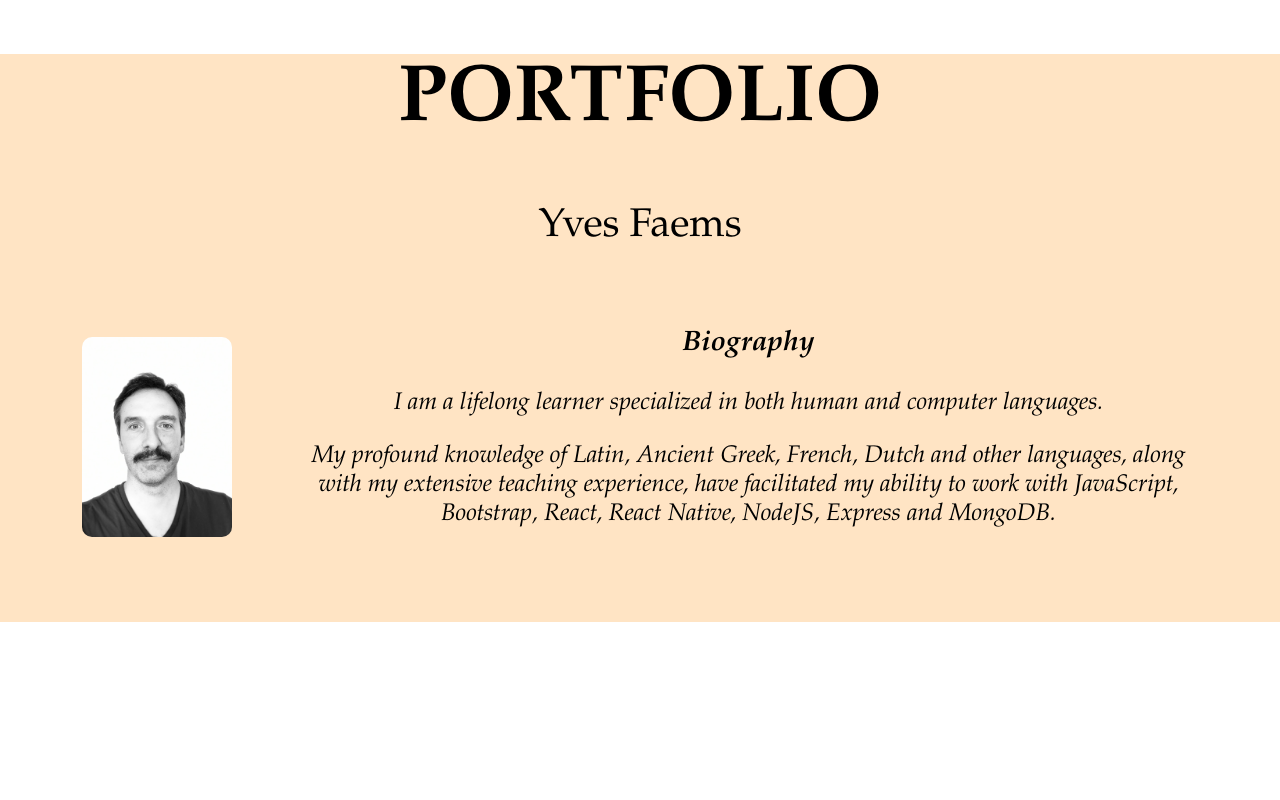
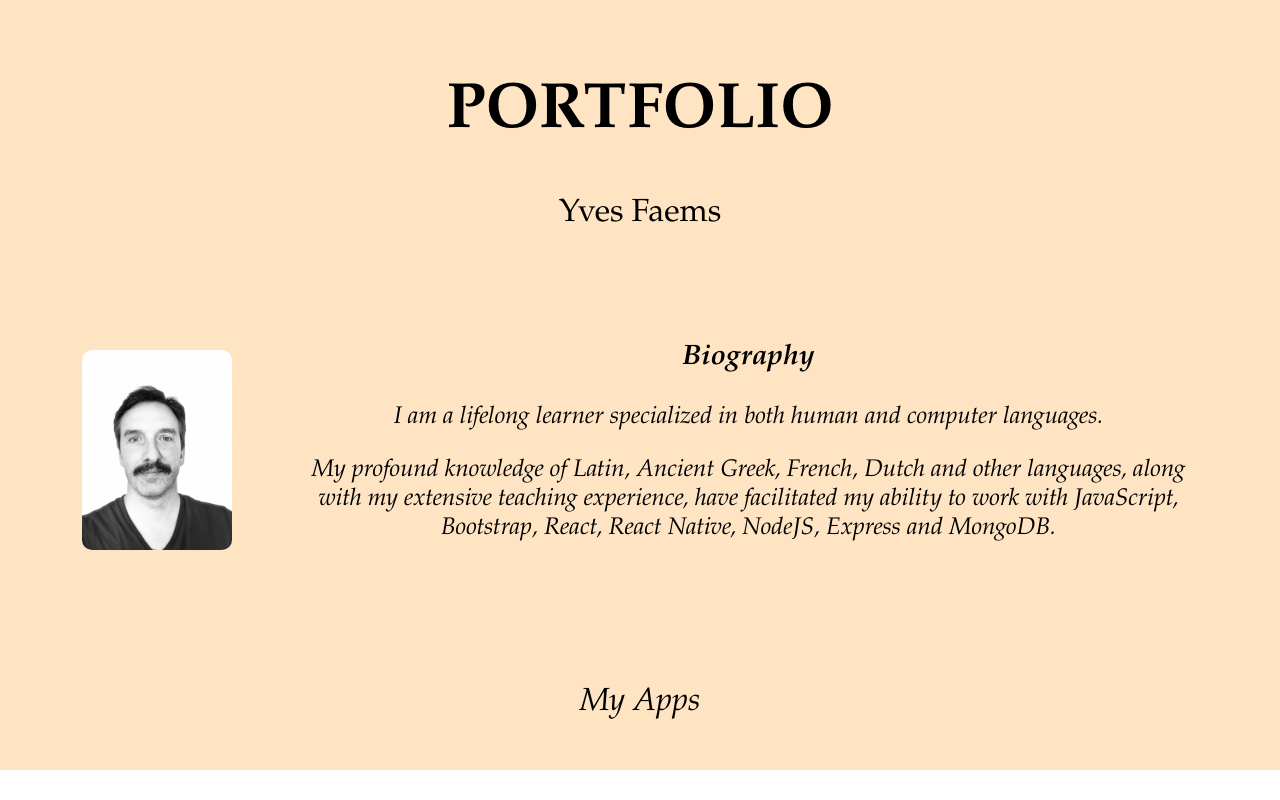
Before and after one commit to Qasper1974/Yves-Faems-portfolio, a React (Create React App) app: page / in a window 1280 px wide. Built offline with nearby package versions, Linux system fonts and the light colour scheme.

Commit message:
bio update

```diff
--- a/src/App.js
+++ b/src/App.js
@@ -2,12 +2,14 @@ import React, {Fragment} from 'react';
 
 import Header from './Components/Header/Header';
 import Bio from './Components/Bio/Bio';
+import Apps from './Components/Apps/Apps';
 
 function App() {
   return (
     <Fragment>
-     <Header />
-     <Bio />
+        <Header />
+        <Bio />
+        <Apps />
     </Fragment>
   );
 }
--- /dev/null
+++ b/src/Components/Apps/Apps.js
@@ -0,0 +1,14 @@
+import React from 'react';
+
+import classes from './Apps.module.css';
+
+
+const Apps = () => {
+    return (
+            <div className={classes.apps}>
+                <div>My Apps</div>
+            </div>
+    )
+}
+
+export default Apps;
--- /dev/null
+++ b/src/Components/Apps/Apps.module.css
@@ -0,0 +1,10 @@
+.apps {
+    padding: 3rem ;
+    font-size: 2rem;
+    text-align: center;
+    font-style: italic;
+    display: flex;
+    background-color: bisque;
+    justify-content: space-around;
+
+}
--- a/src/Components/Header/Header.js
+++ b/src/Components/Header/Header.js
@@ -8,7 +8,7 @@ const Header = () => {
         <Fragment>
             <div  className={classes.header}>
                 <h1>PORTFOLIO</h1>
-                <span>Yves Faems</span>
+                <div>Yves Faems</div>
             </div>
         </Fragment>
     )
--- a/src/Components/Header/Header.module.css
+++ b/src/Components/Header/Header.module.css
@@ -1,5 +1,15 @@
 .header {
+    padding: 2rem;
     text-align: center;
-    font-size: 2.5rem;
     background-color: bisque;
 }
+
+.header h1 {
+    font-size: 4rem;
+}
+
+.header div {
+    margin: 0;
+    padding: 0;
+    font-size: 2rem;
+}
```
